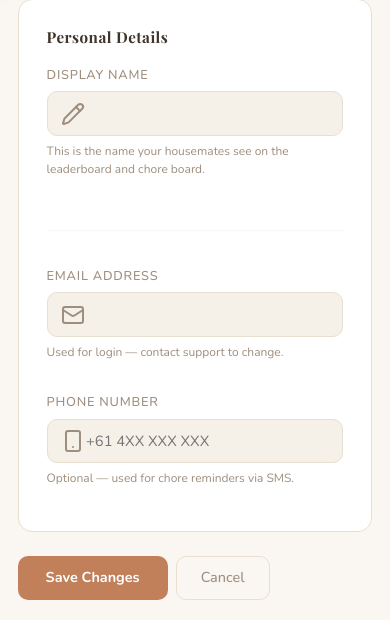
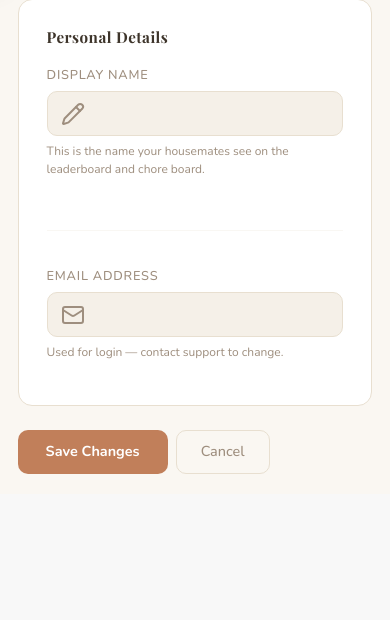
Before and after one commit to vtoriam/agile-project, a Python web app: template Homely/app/templates/edit-profile.html in a window 390 px wide. Shown: the part 856-1476 px from the top of the page. After the commit the page ends 1330 px from the top, so only its background shows below. Run offline with Jinja, Linux system fonts and the light colour scheme; the template is opened without the code that fills it, so the values that code supplies are empty.

Commit message:
removed phone number input as we don't use the phone number anywhere

```diff
--- a/Homely/app/templates/edit-profile.html
+++ b/Homely/app/templates/edit-profile.html
@@ -104,7 +104,7 @@
             <div class="col-12"><hr class="divider" /></div>
 
             <!-- Email -->
-            <div class="col-md-6">
+            <div class="col-12">
               <label class="form-label-custom">Email Address</label>
               <div class="input-with-icon">
                 <span class="input-icon"><i data-lucide="mail"></i></span>
@@ -117,22 +117,6 @@
               </div>
               <p class="field-hint">
                 Used for login — contact support to change.
-              </p>
-            </div>
-
-            <!-- Phone -->
-            <div class="col-md-6">
-              <label class="form-label-custom">Phone Number</label>
-              <div class="input-with-icon">
-                <span class="input-icon"><i data-lucide="smartphone"></i></span>
-                <input
-                  class="form-control-custom"
-                  type="tel"
-                  placeholder="+61 4XX XXX XXX"
-                />
-              </div>
-              <p class="field-hint">
-                Optional — used for chore reminders via SMS.
               </p>
             </div>
           </div>
```
